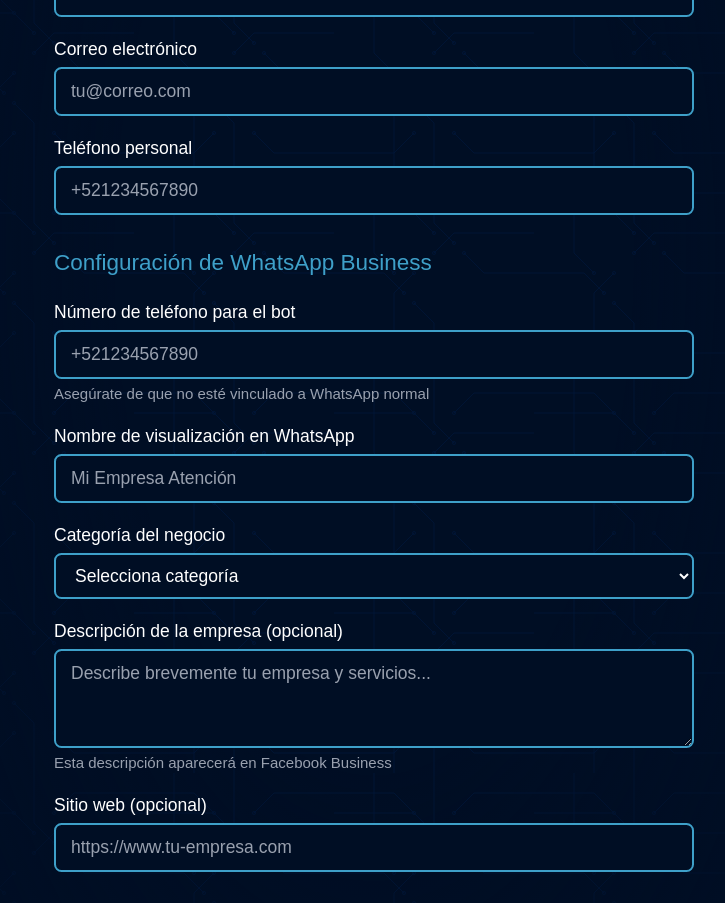
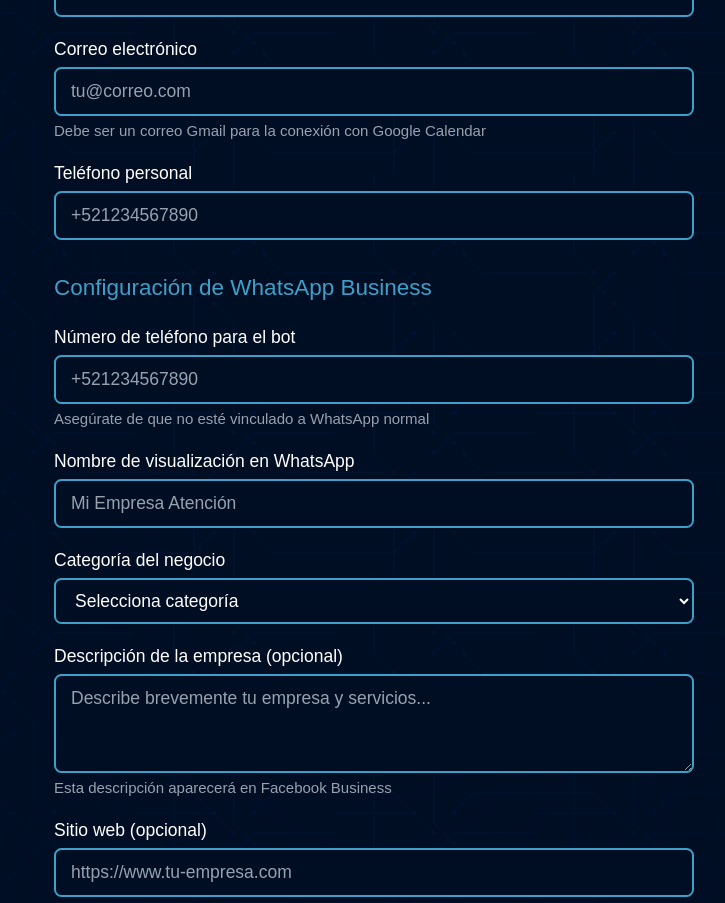
Before and after one commit to Juarezromerojuan09/frontendweb, a Next.js app: page /signup in a window 1280 px wide. Shown: the part 1027-1930 px from the top of the page, without its empty margins (266-991 px from the left). Built offline with nearby package versions, Linux system fonts and the light colour scheme.

Commit message:
Tu mensaje aquí, por ejemplo: actualiza diseño del dashboard

```diff
--- a/src/app/signup/page.tsx
+++ b/src/app/signup/page.tsx
@@ -329,6 +329,9 @@ export default function SignupPage() {
                     value={formData.email}
                     onChange={handleChange}
                   />
+                  <p className="mt-1 text-xs text-gray-400">
+                    Debe ser un correo Gmail para la conexión con Google Calendar
+                  </p>
                 </div>
                 <div>
                   <label htmlFor="personalPhone" className="block text-sm font-medium text-white">
```
